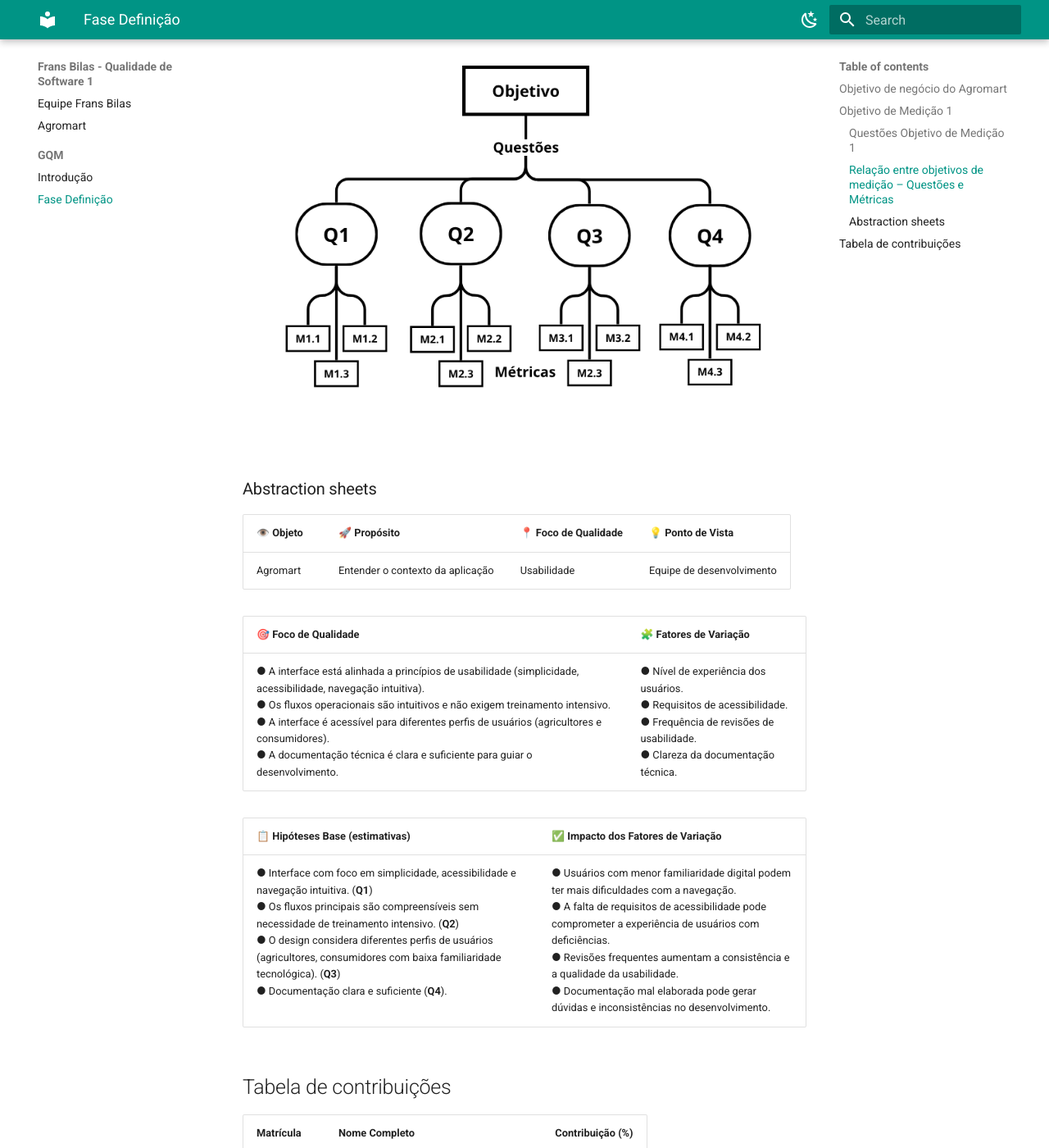
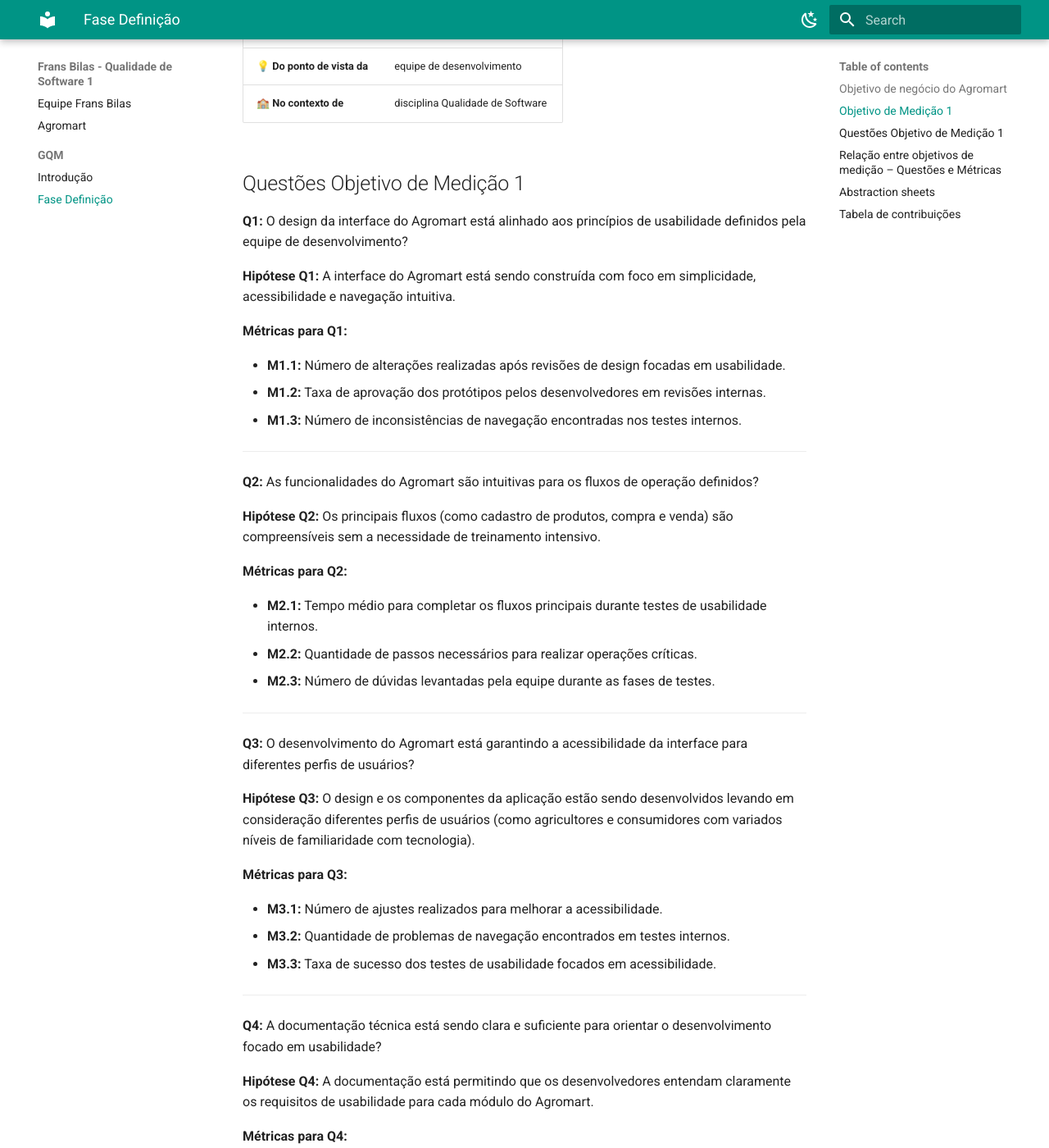
Before and after one commit to FCTE-Qualidade-de-Software-1/2025-1-T01--Frans-Bilas, an MkDocs documentation site: the page built from docs/GQM/FaseDefinicao.md, in a window 1280 px wide and 1400 px high, scrolled down 384 px. Shown: the whole window at 82% size. Built offline with MkDocs 1.6.1 and Material for MkDocs 9.7.7, drawn with Linux system fonts in a browser that asks for light colours; some of the changed text lies outside the part shown.

Commit message:
updating FaseDefinicao.md
- Added "Questões Objetivo de Medição 1" and "Objetivo de Medição 1";
- Formatted all the text.

```diff
--- a/docs/GQM/FaseDefinicao.md
+++ b/docs/GQM/FaseDefinicao.md
@@ -4,13 +4,66 @@
 
 ## Objetivo de Medição 1
 
-### Questões Objetivo de Medição 1
+| **🔍 Analisar**          | o Agromart                                |
+|--------------------------|-------------------------------------------|
+| **🎯 Para o propósito de** | entender o contexto da aplicação         |
+| **📍 Com respeito a**     | usabilidade do aplicativo                |
+| **💡 Do ponto de vista da** | equipe de desenvolvimento                |
+| **🏫 No contexto de**     | disciplina Qualidade de Software          |
 
-### Relação entre objetivos de medição – Questões e Métricas
+## Questões Objetivo de Medição 1
+
+**Q1:** O design da interface do Agromart está alinhado aos princípios de usabilidade definidos pela equipe de desenvolvimento?
+
+**Hipótese Q1:** A interface do Agromart está sendo construída com foco em simplicidade, acessibilidade e navegação intuitiva.
+
+**Métricas para Q1:**
+
+- **M1.1:** Número de alterações realizadas após revisões de design focadas em usabilidade.
+- **M1.2:** Taxa de aprovação dos protótipos pelos desenvolvedores em revisões internas.
+- **M1.3:** Número de inconsistências de navegação encontradas nos testes internos.
+
+---
+
+**Q2:** As funcionalidades do Agromart são intuitivas para os fluxos de operação definidos?
+
+**Hipótese Q2:** Os principais fluxos (como cadastro de produtos, compra e venda) são compreensíveis sem a necessidade de treinamento intensivo.
+
+**Métricas para Q2:**
+
+- **M2.1:** Tempo médio para completar os fluxos principais durante testes de usabilidade internos.
+- **M2.2:** Quantidade de passos necessários para realizar operações críticas.
+- **M2.3:** Número de dúvidas levantadas pela equipe durante as fases de testes.
+
+---
+
+**Q3:** O desenvolvimento do Agromart está garantindo a acessibilidade da interface para diferentes perfis de usuários?
+
+**Hipótese Q3:** O design e os componentes da aplicação estão sendo desenvolvidos levando em consideração diferentes perfis de usuários (como agricultores e consumidores com variados níveis de familiaridade com tecnologia).
+
+**Métricas para Q3:**
+
+- **M3.1:** Número de ajustes realizados para melhorar a acessibilidade.
+- **M3.2:** Quantidade de problemas de navegação encontrados em testes internos.
+- **M3.3:** Taxa de sucesso dos testes de usabilidade focados em acessibilidade.
+
+---
+
+**Q4:** A documentação técnica está sendo clara e suficiente para orientar o desenvolvimento focado em usabilidade?
+
+**Hipótese Q4:** A documentação está permitindo que os desenvolvedores entendam claramente os requisitos de usabilidade para cada módulo do Agromart.
+
+**Métricas para Q4:**
+
+- **M4.1:** Número de inconsistências encontradas entre a documentação e o desenvolvimento implementado.
+- **M4.2:** Quantidade de dúvidas levantadas pelos desenvolvedores relacionadas aos requisitos de usabilidade.
+- **M4.3:** Frequência de atualizações necessárias para alinhar a documentação aos objetivos de usabilidade.
+
+## Relação entre objetivos de medição – Questões e Métricas
 
 ![Questões e Métricas](../assets/QuestoesMetricas.png)
 
-### Abstraction sheets
+## Abstraction sheets
 
 | **👁️ Objeto** | **🚀 Propósito** | **📍 Foco de Qualidade** | **💡 Ponto de Vista** |
 |---------------|-----------------|-------------------------|----------------------|
```
